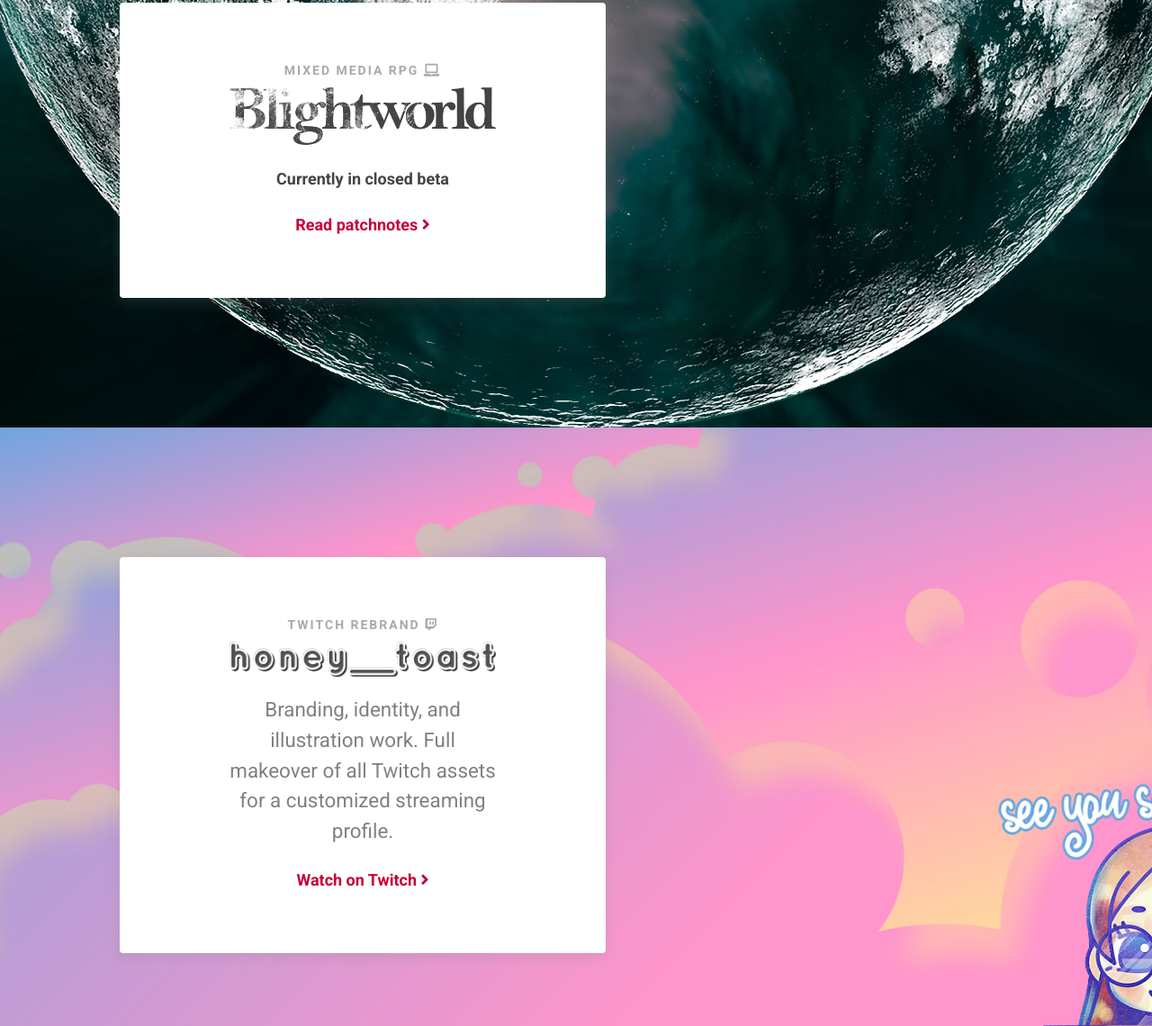
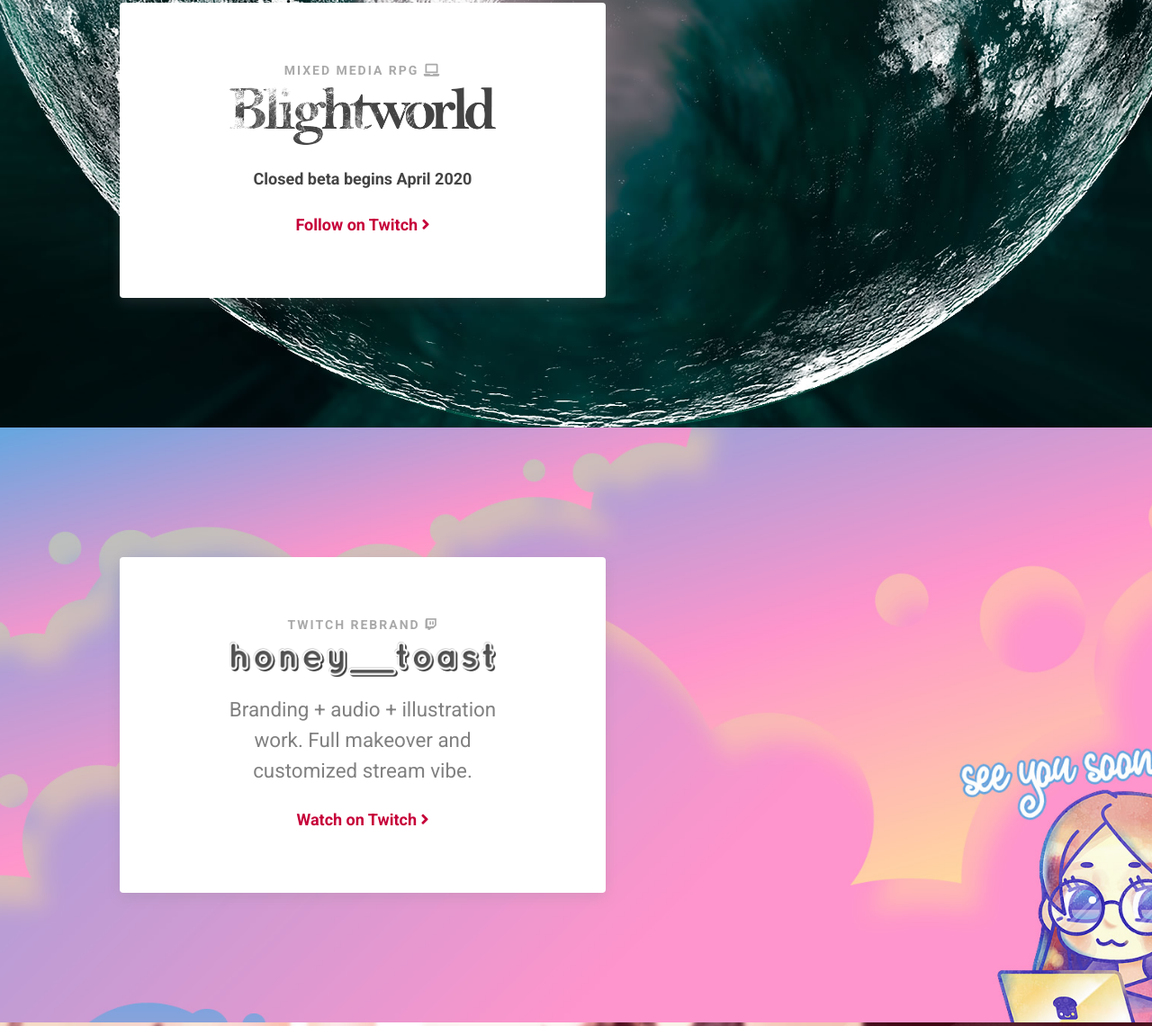
Before and after one commit to lotusware/lotusware-dot-net, a plain HTML site: page index.html in a window 1280 px wide. Shown: the part 215-1355 px from the top of the page at 90% size. Drawn offline with nearby package versions, Linux system fonts and the light colour scheme.

Commit message:
Update index.html

```diff
--- a/index.html
+++ b/index.html
@@ -51,9 +51,9 @@
               <img src="img/blightworld.png" style="max-width:100%; max-height:auto;">
               <p class="lead"></p>
 
-              <p class="h3 mt-4"><a>Currently in closed beta</a></p>
+              <p class="h3 mt-4"><a>Closed beta begins April 2020</a></p>
 
-              <p class="h3 mt-4"><a href="http://www.blight.world" target="_blank">Read patchnotes <i class="fas fa-angle-right"></i></a></p>
+              <p class="h3 mt-4"><a href="https://www.twitch.tv/lotusware" target="_blank">Follow on Twitch <i class="fas fa-angle-right"></i></a></p>
             </div>
           </div>
         </div>
@@ -73,7 +73,7 @@
                 <h5 style="color:darkgrey">TWITCH REBRAND <i class="fab fa-twitch"></i></h5>
               <img src="img/honeytoast.png" style="max-width:100%; max-height:auto;">
 
-              <p class="lead">Branding, identity, and illustration work.  Full makeover of all Twitch assets for a customized streaming profile.</p>
+              <p class="lead">Branding + audio + illustration work.  Full makeover and customized stream vibe.</p>
               <p class="h3 mt-4"><a href="https://www.twitch.tv/honey__toast" target="_blank">Watch on Twitch <i class="fas fa-angle-right"></i></a></p>
 
 
```
